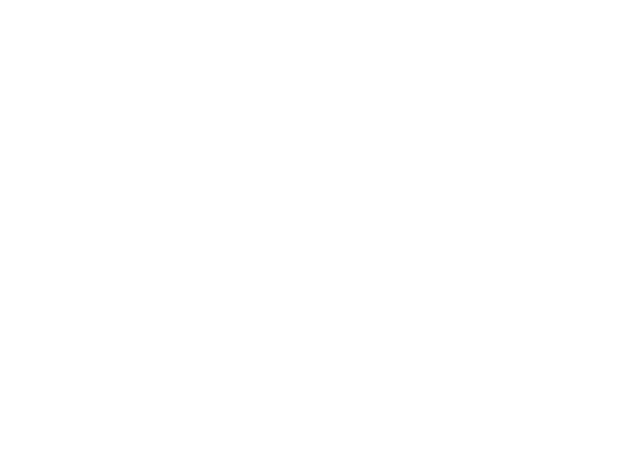
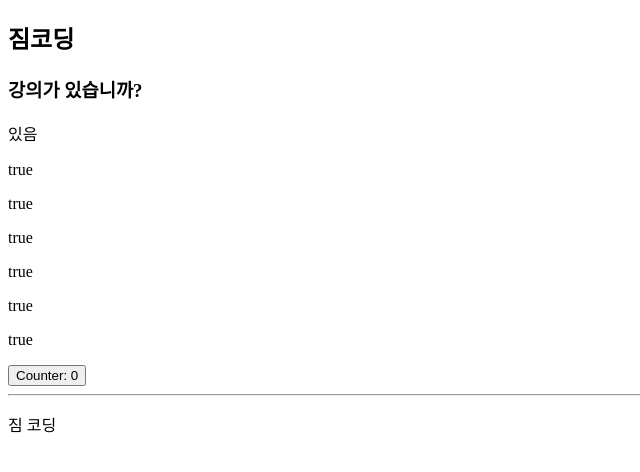
Before and after one commit to WanDuKong-pea/vue3_base, a Vue app: page / in a window 1280 px wide. Shown: the top 472 px of the page, without its empty margins (0-640 px from the left). Built offline with nearby package versions, Linux system fonts and the light colour scheme.

Commit message:
computed

```diff
--- a/src/App.vue
+++ b/src/App.vue
@@ -1,11 +1,91 @@
+<!--
+	computed를 이용한 반응형 데이터 다루기
+	computed(()=>{}) : 함수를 인자로 받는다.
+	computed({}) : 객체를 인자로 받는다.
+-->
 <template>
-	<div></div>
+	<div>
+		<h2>{{ teacher.name }}</h2>
+		<h3>강의가 있습니까?</h3>
+		<p>{{ teacher.lectures.length > 0 ? '있음' : '없음' }}</p>
+		<!-- computed 는 data 변경이 없다면 한번 계산된 결과를 cache하기 떄문에 여러번 쓰일때 method보다 성능면에서 좋음-->
+		<p>{{ hasLectures }}</p>
+		<p>{{ hasLectures }}</p>
+		<p>{{ hasLectures }}</p>
+		<!-- method는 data 변경이 있든 없든, 호출할떄 마다 다시 계산됨. -->
+		<p>{{ existLectures() }}</p>
+		<p>{{ existLectures() }}</p>
+		<p>{{ existLectures() }}</p>
+		<button @click="counter++">Counter: {{ counter }}</button>
+		<hr />
+		<p>{{ fullName }}</p>
+	</div>
 </template>
 
 <script>
+import { computed, reactive, ref } from 'vue';
+
 export default {
 	setup() {
-		return {};
+		const teacher = reactive({
+			name: '짐코딩',
+			lectures: ['HTML/CSS', 'JavaScript', 'Vue3'],
+		});
+
+		// computed는 data와 마찬가지로 template에서 사용할 수 있다.
+		// data가 변경되지 않으면 computed는 다시 계산되지 않는다.
+		// data가 변경되면 computed는 다시 계산된다.
+		// data가 변경되지 않았는데도 computed가 다시 계산되는 것을 방지하기 위해 캐싱을 사용한다.
+		// 캐싱은 data가 변경되면 다시 계산되고, data가 변경되지 않으면 이전에 계산된 값을 사용한다.
+		// 캐싱을 사용하면 성능을 최적화할 수 있다.
+		const hasLectures = computed(() => {
+			//데이터 변경이 없을 때 캐싱을 사용하기 때문에 console.log가 한번만 찍힘
+			console.log('computed');
+			return teacher.lectures.length > 0;
+		});
+
+		// method는 data와 마찬가지로 template에서 사용할 수 있다.
+		// data가 변경되면 method는 다시 계산된다.
+		// data가 변경되지 않아도 method는 다시 계산된다.
+		// method는 캐싱을 사용하지 않는다.
+		const existLectures = () => {
+			console.log('method');
+			return teacher.lectures.length > 0;
+		};
+
+		const counter = ref(0);
+
+		// computed는 get과 set을 사용하여 값을 가져오고 설정할 수 있다.
+		// get과 set을 사용하지 않으면 computed는 읽기 전용이다.
+		const firstName = ref('홍');
+		const lastName = ref('길동');
+
+		const fullName = computed({
+			//computed로 함수가 아닌 객체를 정의하고 get과 set을 설정한다.
+			get() {
+				//computed로 설정한 객체의 get method는 즉 computed의 fullName을 호출할 때 실행된다.
+				return firstName.value + ' ' + lastName.value;
+			},
+			set(value) {
+				//하단 코드인 fullName.value = '짐 코딩'; 을 실행하면 computed의 set method가 실행된다.
+				console.log('value', value);
+				//value는 '짐 코딩'이다.
+				console.log(value.split(' '));
+				//받아온 value를 공백을 기준으로 나눈다. ['짐', '코딩']
+				//배열의 첫번째 요소를 firstName에, 두번째 요소를 lastName에 할당한다.
+				[firstName.value, lastName.value] = value.split(' ');
+			},
+		});
+		console.log('콘솔출력', fullName.value);
+		fullName.value = '짐 코딩';
+
+		return {
+			teacher,
+			hasLectures,
+			existLectures,
+			counter,
+			fullName,
+		};
 	},
 };
 </script>
```
